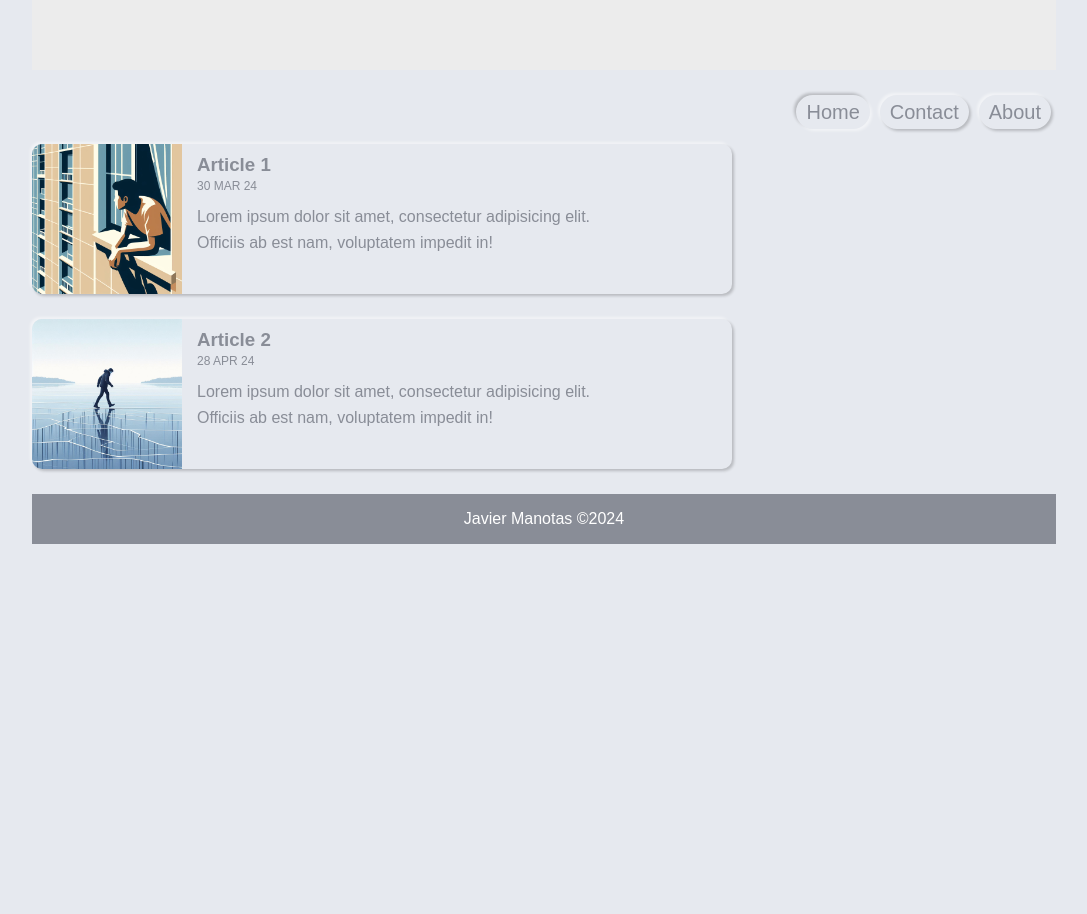
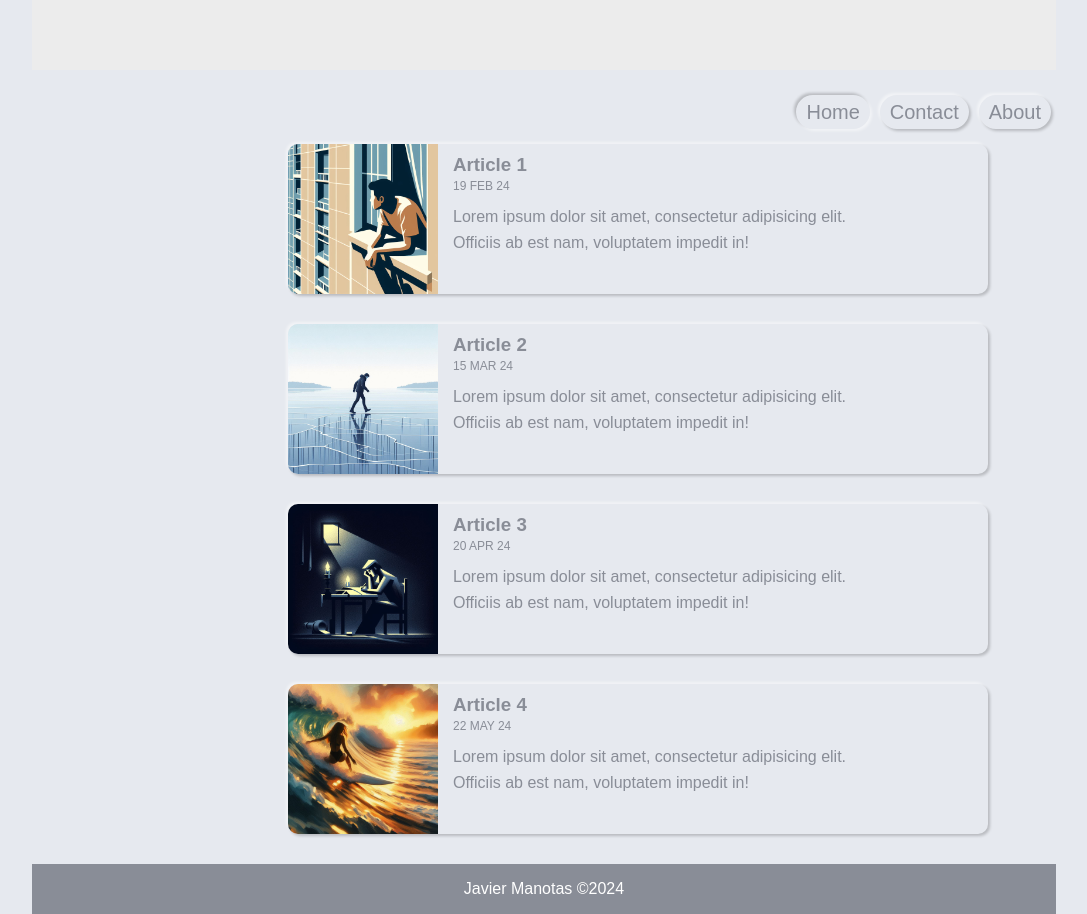
Before and after one commit to Jmanotas19/a_blessing_in_disguise, a plain HTML site: page project/index.html in a window 1280 px wide. Shown: the part 130-1044 px from the top of the page, without its empty margins (96-1183 px from the left). Before the commit the page ends 800 px from the top, so only its background shows below. Drawn offline with Linux system fonts and the light colour scheme.

Commit message:
abid v1.01

```diff
--- a/project/css/styles.css
+++ b/project/css/styles.css
@@ -54,6 +54,10 @@ nav ul li.active-btn {
     -2px -2px 3px rgba(0, 0, 0, 0.2);
 }
 
+nav ul li:hover {
+  background-color: #d8dadf;
+}
+
 nav ul li:active {
   box-shadow: 2px 2px 3px rgba(255, 255, 255, 0.5),
     -2px -2px 3px rgba(0, 0, 0, 0.2);
@@ -64,9 +68,10 @@ nav ul li:active {
 }
 
 .card {
+  margin-left: 25%;
   width: 700px;
   height: 150px;
-  margin-bottom: 25px;
+  margin-bottom: 30px;
   display: flex;
   overflow: hidden;
   box-shadow: 2px 2px 3px rgba(0, 0, 0, 0.2),
@@ -204,6 +209,10 @@ footer {
     -2px -2px 3px rgba(0, 0, 0, 0.2);
 }
 
+.form-group input:hover {
+  background-color: #d8dadf;
+}
+
 /* ### about ### */
 .container-about {
   max-width: 800px;
--- a/project/index.html
+++ b/project/index.html
@@ -30,7 +30,7 @@
         <div class="card-content">
           <div class="title">
             <h3>Article 1</h3>
-            <span>30 MAR 24</span>
+            <span>19 FEB 24</span>
           </div>
           <div class="card-text">
             <p>
@@ -51,7 +51,49 @@
         <div class="card-content">
           <div class="title">
             <h3>Article 2</h3>
-            <span>28 APR 24</span>
+            <span>15 MAR 24</span>
+          </div>
+          <div class="card-text">
+            <p>
+              Lorem ipsum dolor sit amet, consectetur adipisicing elit. Officiis
+              ab est nam, voluptatem impedit in!
+            </p>
+          </div>
+        </div>
+      </a>
+      <a href="#" class="card">
+        <div class="img-card">
+          <img
+            src="img/ambiguous_person_writting.jpeg"
+            alt="person_writting"
+            title="person writting"
+          />
+        </div>
+        <div class="card-content">
+          <div class="title">
+            <h3>Article 3</h3>
+            <span>20 APR 24</span>
+          </div>
+          <div class="card-text">
+            <p>
+              Lorem ipsum dolor sit amet, consectetur adipisicing elit. Officiis
+              ab est nam, voluptatem impedit in!
+            </p>
+          </div>
+        </div>
+      </a>
+      <a href="#" class="card">
+        <div class="img-card">
+          <img
+            src="img/surfing_waves.jpeg"
+            alt="surfing_waves"
+            title="surfing waves"
+          />
+        </div>
+        <div class="card-content">
+          <div class="title">
+            <h3>Article 4</h3>
+            <span>22 MAY 24</span>
           </div>
           <div class="card-text">
             <p>
```
Also changed, not shown: ideas/Vale, ahora Javi tienes que estar s.txt (deleted), ideas/bundle fears.txt (deleted), ideas/desde que perdí una parte de mi mis.txt (deleted), ideas/hay cosas de las que no se hablan.txt (deleted), project/img/_7d2dca22-3679-4f53-8ea2-cbe0966d62b3.jpeg (added), project/img/ambiguous_person_writting.jpeg (added), project/img/surfing_waves.jpeg (added).
